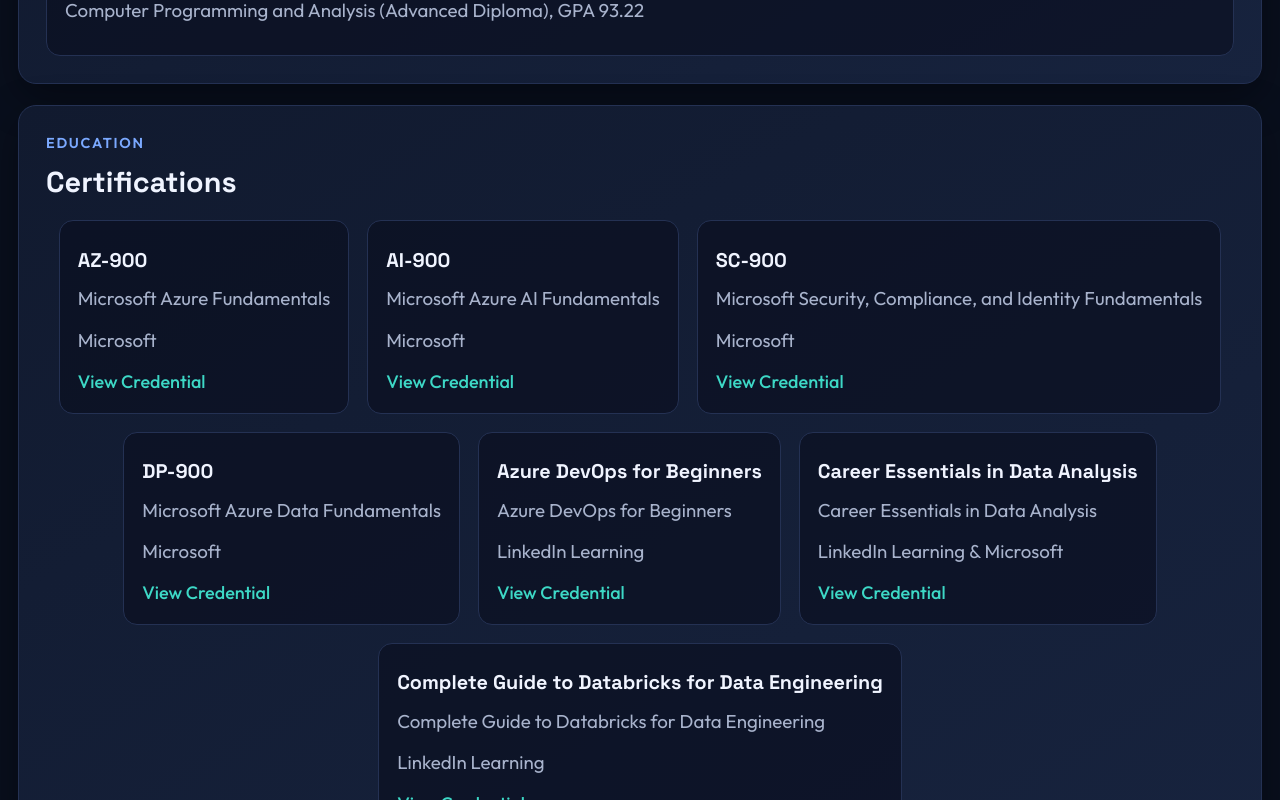
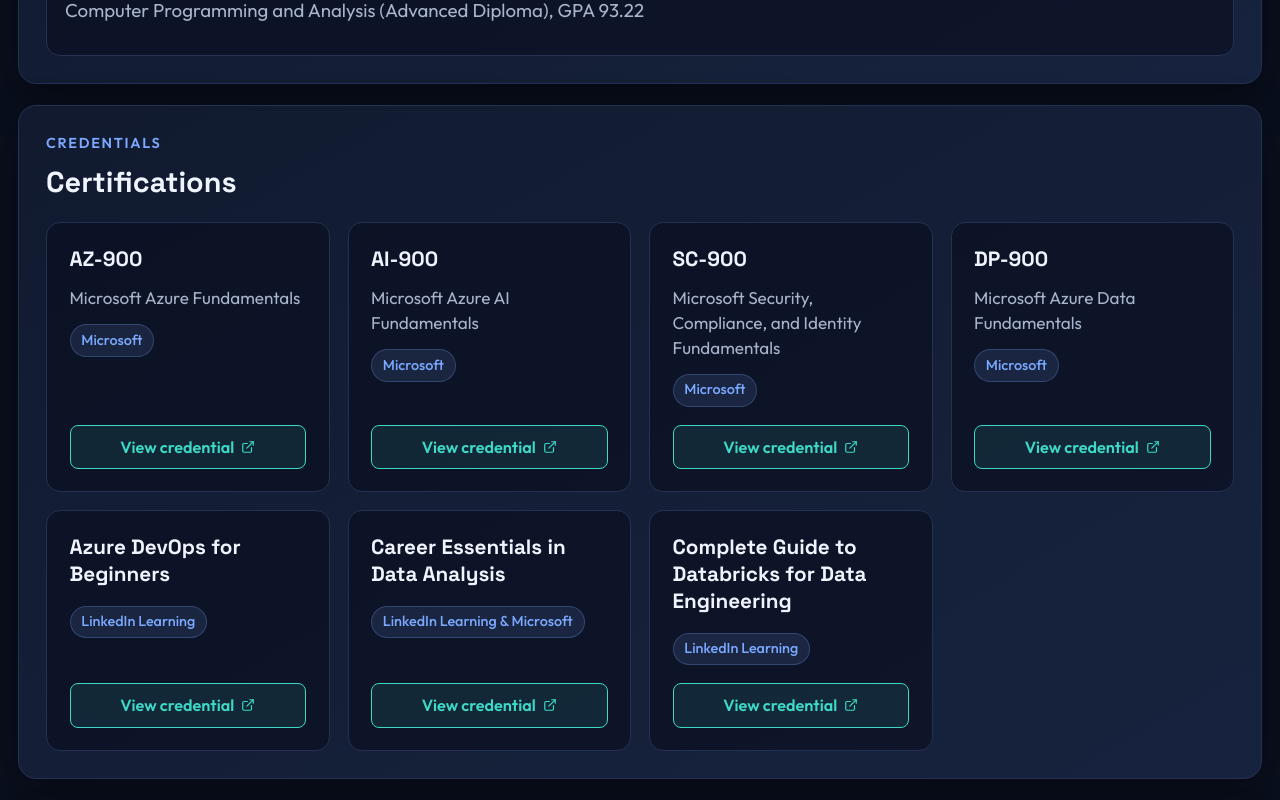
Before and after one commit to AntonKorchynskyi/my-portfolio, a React (Vite) app: page / in a window 1280 px wide. Shown: the part 4160-4960 px from the top of the page. Built offline with nearby package versions, Linux system fonts and the light colour scheme.

Commit message:
finish certifications section

```diff
--- a/src/components/Certs.tsx
+++ b/src/components/Certs.tsx
@@ -1,72 +1,98 @@
-const certs = [
+interface Cert {
+  title: string;
+  issuer: string;
+  summary: string;
+  url: string;
+}
+
+const certs: Cert[] = [
   {
-    name: "AZ-900",
-    description: "Microsoft Azure Fundamentals",
-    company: "Microsoft",
-    credentialLink:
-      "https://www.credly.com/badges/ac384499-f563-4af0-81bc-fe408a144cd8",
+    title: "AZ-900",
+    issuer: "Microsoft",
+    summary: "Microsoft Azure Fundamentals",
+    url: "https://www.credly.com/badges/ac384499-f563-4af0-81bc-fe408a144cd8",
   },
   {
-    name: "AI-900",
-    description: "Microsoft Azure AI Fundamentals",
-    company: "Microsoft",
-    credentialLink:
-      "https://www.credly.com/badges/bbc393dc-f817-40a6-b9ec-ad63619e3b21",
+    title: "AI-900",
+    issuer: "Microsoft",
+    summary: "Microsoft Azure AI Fundamentals",
+    url: "https://www.credly.com/badges/bbc393dc-f817-40a6-b9ec-ad63619e3b21",
   },
   {
-    name: "SC-900",
-    description: "Microsoft Security, Compliance, and Identity Fundamentals",
-    company: "Microsoft",
-    credentialLink:
-      "https://www.credly.com/badges/f0fe8bbc-b6eb-42a8-8c92-127a624fd645",
+    title: "SC-900",
+    issuer: "Microsoft",
+    summary: "Microsoft Security, Compliance, and Identity Fundamentals",
+    url: "https://www.credly.com/badges/f0fe8bbc-b6eb-42a8-8c92-127a624fd645",
   },
   {
-    name: "DP-900",
-    description: "Microsoft Azure Data Fundamentals",
-    company: "Microsoft",
-    credentialLink:
-      "https://www.credly.com/badges/e45ee0b1-b25b-4c8a-b07a-296499744284",
+    title: "DP-900",
+    issuer: "Microsoft",
+    summary: "Microsoft Azure Data Fundamentals",
+    url: "https://www.credly.com/badges/e45ee0b1-b25b-4c8a-b07a-296499744284",
   },
   {
-    name: "Azure DevOps for Beginners",
-    description: "Azure DevOps for Beginners",
-    company: "LinkedIn Learning",
-    credentialLink:
-      "https://www.linkedin.com/learning/certificates/5f3595e3399efdd961529b63689a691d7b0723f0c3b40fe145b4f898c6488899?u=2175986",
+    title: "Azure DevOps for Beginners",
+    issuer: "LinkedIn Learning",
+    summary: "Azure DevOps for Beginners",
+    url: "https://www.linkedin.com/learning/certificates/5f3595e3399efdd961529b63689a691d7b0723f0c3b40fe145b4f898c6488899?u=2175986",
   },
   {
-    name: "Career Essentials in Data Analysis",
-    description: "Career Essentials in Data Analysis",
-    company: "LinkedIn Learning & Microsoft",
-    credentialLink:
-      "https://www.linkedin.com/learning/certificates/062f5ba939df3beb8efdebb631b97355fb1435567083e4fab2633b21ea42442b?u=2175986",
+    title: "Career Essentials in Data Analysis",
+    issuer: "LinkedIn Learning & Microsoft",
+    summary: "Career Essentials in Data Analysis",
+    url: "https://www.linkedin.com/learning/certificates/062f5ba939df3beb8efdebb631b97355fb1435567083e4fab2633b21ea42442b?u=2175986",
   },
   {
-    name: "Complete Guide to Databricks for Data Engineering",
-    description: "Complete Guide to Databricks for Data Engineering",
-    company: "LinkedIn Learning",
-    credentialLink:
-      "https://www.linkedin.com/learning/certificates/ad2c4abf68a1b2529c1230b7c140a0a60f1ff2142b956f031eadfe2814b6d4da?u=2175986",
+    title: "Complete Guide to Databricks for Data Engineering",
+    issuer: "LinkedIn Learning",
+    summary: "Complete Guide to Databricks for Data Engineering",
+    url: "https://www.linkedin.com/learning/certificates/ad2c4abf68a1b2529c1230b7c140a0a60f1ff2142b956f031eadfe2814b6d4da?u=2175986",
   },
 ];
 
+const ExternalLinkIcon = () => (
+  <svg
+    xmlns="http://www.w3.org/2000/svg"
+    width="14"
+    height="14"
+    viewBox="0 0 24 24"
+    fill="none"
+    stroke="currentColor"
+    strokeWidth="2"
+    strokeLinecap="round"
+    strokeLinejoin="round"
+    aria-hidden
+  >
+    <path d="M18 13v6a2 2 0 0 1-2 2H5a2 2 0 0 1-2-2V8a2 2 0 0 1 2-2h6" />
+    <polyline points="15 3 21 3 21 9" />
+    <line x1="10" y1="14" x2="21" y2="3" />
+  </svg>
+);
+
 const Certs = () => {
   return (
-    <section className="section" id="education">
-      <p className="section-kicker">Education</p>
+    <section className="section certs-section" id="certifications">
+      <p className="section-kicker">Credentials</p>
       <h2>Certifications</h2>
-      <div className="grid-cards footer-links">
+      <div className="certs-grid">
         {certs.map((cert) => (
-          <article className="card">
-            <h3>{cert.name}</h3>
-            <p>{cert.description}</p>
-            <p>{cert.company}</p>
+          <article className="cert-card" key={cert.url}>
+            <div className="cert-card__body">
+              <h3 className="cert-card__title">{cert.title}</h3>
+              {cert.summary !== cert.title && (
+                <p className="cert-card__summary">{cert.summary}</p>
+              )}
+              <span className="cert-card__issuer">{cert.issuer}</span>
+            </div>
             <a
-              href={cert.credentialLink}
+              href={cert.url}
               target="_blank"
               rel="noopener noreferrer"
+              className="cert-card__cta"
+              aria-label={`View credential for ${cert.title}`}
             >
-              View Credential
+              View credential
+              <ExternalLinkIcon />
             </a>
           </article>
         ))}
--- a/src/index.css
+++ b/src/index.css
@@ -386,6 +386,114 @@
   border: 1px solid var(--line);
   border-radius: 14px;
   padding: 1rem;
+}
+
+/* ---- Certifications ---- */
+.certs-section {
+  /* no extra section overrides; uses .section */
+}
+
+.certs-grid {
+  display: grid;
+  grid-template-columns: repeat(auto-fit, minmax(260px, 1fr));
+  gap: 1rem;
+  margin-top: 1rem;
+}
+
+.cert-card {
+  display: flex;
+  flex-direction: column;
+  min-height: 0;
+  background-color: rgba(10, 15, 31, 0.65);
+  border: 1px solid var(--line);
+  border-radius: 14px;
+  padding: 1.25rem;
+  transition: border-color 0.2s ease, box-shadow 0.2s ease, transform 0.2s ease;
+}
+
+.cert-card:hover {
+  border-color: rgba(61, 216, 198, 0.4);
+  box-shadow: 0 8px 24px rgba(0, 0, 0, 0.25);
+  transform: translateY(-2px);
+}
+
+@media (prefers-reduced-motion: reduce) {
+  .cert-card,
+  .cert-card__cta {
+    transition: none;
+  }
+  .cert-card:hover {
+    transform: none;
+  }
+}
+
+.cert-card__body {
+  flex: 1;
+  display: flex;
+  flex-direction: column;
+  gap: 0.5rem;
+  min-height: 0;
+}
+
+.cert-card__title {
+  font-family: "Space Grotesk", "Segoe UI", sans-serif;
+  font-size: 1.15rem;
+  font-weight: 600;
+  color: var(--text);
+  margin: 0 0 0.25rem 0;
+  line-height: 1.3;
+}
+
+.cert-card__summary {
+  color: var(--muted);
+  font-size: 0.95rem;
+  margin: 0;
+  line-height: 1.45;
+}
+
+.cert-card__issuer {
+  display: inline-block;
+  align-self: flex-start;
+  margin-top: 0.25rem;
+  padding: 0.25rem 0.6rem;
+  border-radius: 999px;
+  background: rgba(123, 169, 255, 0.12);
+  border: 1px solid rgba(123, 169, 255, 0.25);
+  color: var(--accent-2);
+  font-size: 0.8rem;
+  font-weight: 500;
+}
+
+.cert-card__cta {
+  display: inline-flex;
+  align-items: center;
+  justify-content: center;
+  gap: 0.4rem;
+  margin-top: 1rem;
+  padding: 0.5rem 1rem;
+  border-radius: 8px;
+  border: 1px solid var(--accent);
+  background: rgba(61, 216, 198, 0.1);
+  color: var(--accent);
+  font-size: 0.9rem;
+  font-weight: 600;
+  text-decoration: none;
+  transition: background 0.2s ease, border-color 0.2s ease, color 0.2s ease;
+}
+
+.cert-card__cta:hover {
+  background: rgba(61, 216, 198, 0.2);
+  border-color: var(--accent);
+  color: #84fff0;
+}
+
+.cert-card__cta:focus {
+  outline: none;
+}
+
+.cert-card__cta:focus-visible {
+  outline: 2px solid var(--accent, #3dd8c6);
+  outline-offset: 2px;
 }
 
 /* ---- Skills: Category filter & pills ---- */
```
